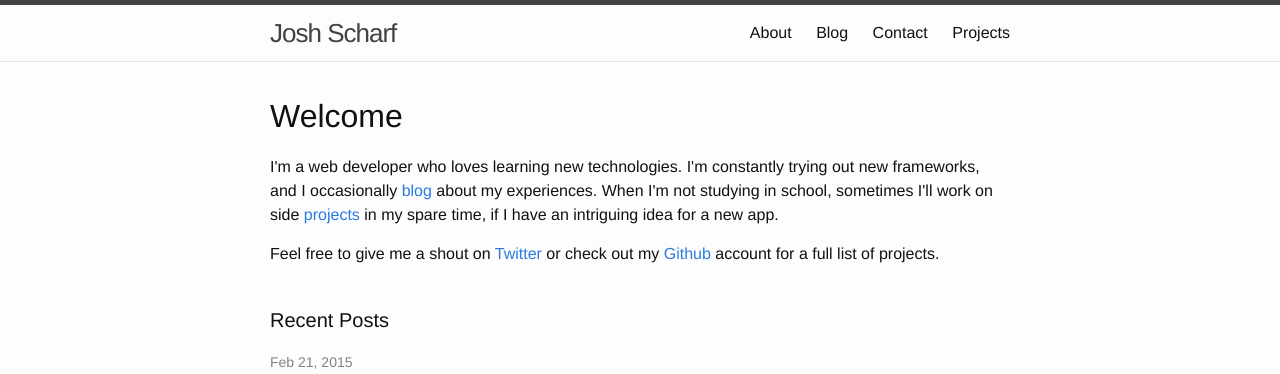
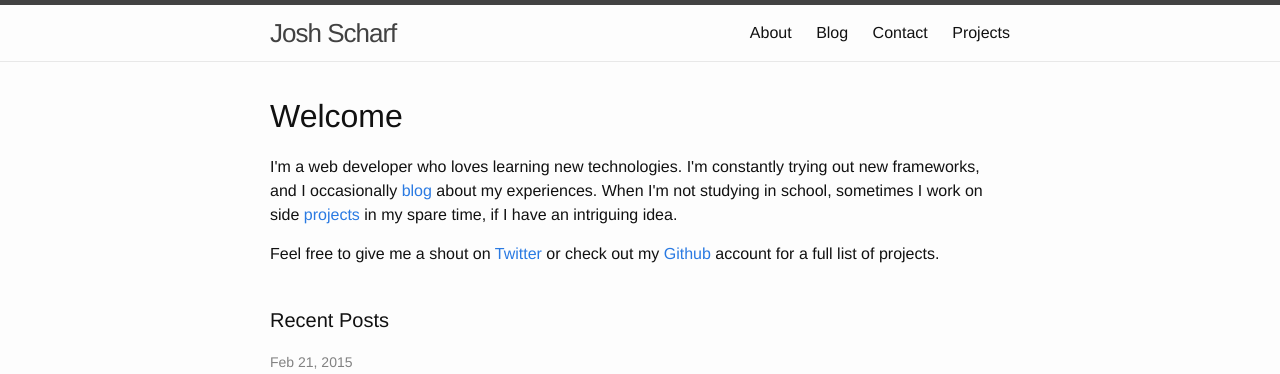
Before and after one commit to jscharf/jscharf.github.io, a Jekyll site: the page built from index.html, in a window 1280 px wide. Shown: the top 374 px of the page. Built offline with Jekyll 4.4.1, drawn with Linux system fonts in a browser that asks for light colours.

Commit message:
Fix wording

```diff
--- a/index.html
+++ b/index.html
@@ -6,7 +6,7 @@ layout: default
 
   <h1>Welcome</h1>
 
-  <p>I'm a web developer who loves learning new technologies. I'm constantly trying out new frameworks, and I occasionally <a href="blog">blog</a> about my experiences. When I'm not studying in school, sometimes I'll work on side <a href="projects">projects</a> in my spare time, if I have an intriguing idea for a new app.</p>
+  <p>I'm a web developer who loves learning new technologies. I'm constantly trying out new frameworks, and I occasionally <a href="blog">blog</a> about my experiences. When I'm not studying in school, sometimes I work on side <a href="projects">projects</a> in my spare time, if I have an intriguing idea.</p>
 
   <p>Feel free to give me a shout on <a href="https://twitter.com/{{ site.twitter_username }}">Twitter</a> or check out my <a href="https://github.com/{{ site.github_username }}">Github</a> account for a full list of projects.</p>
 
```
